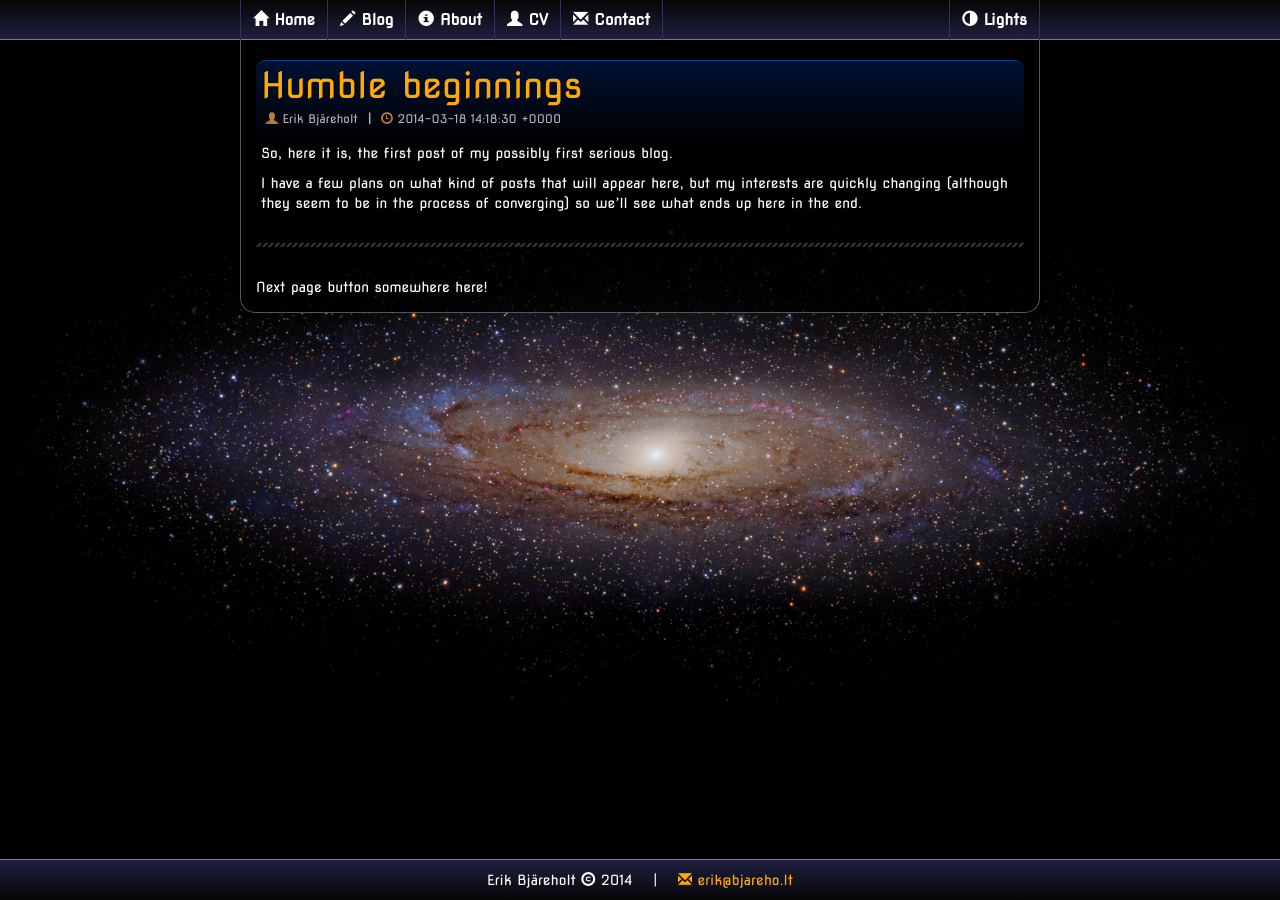
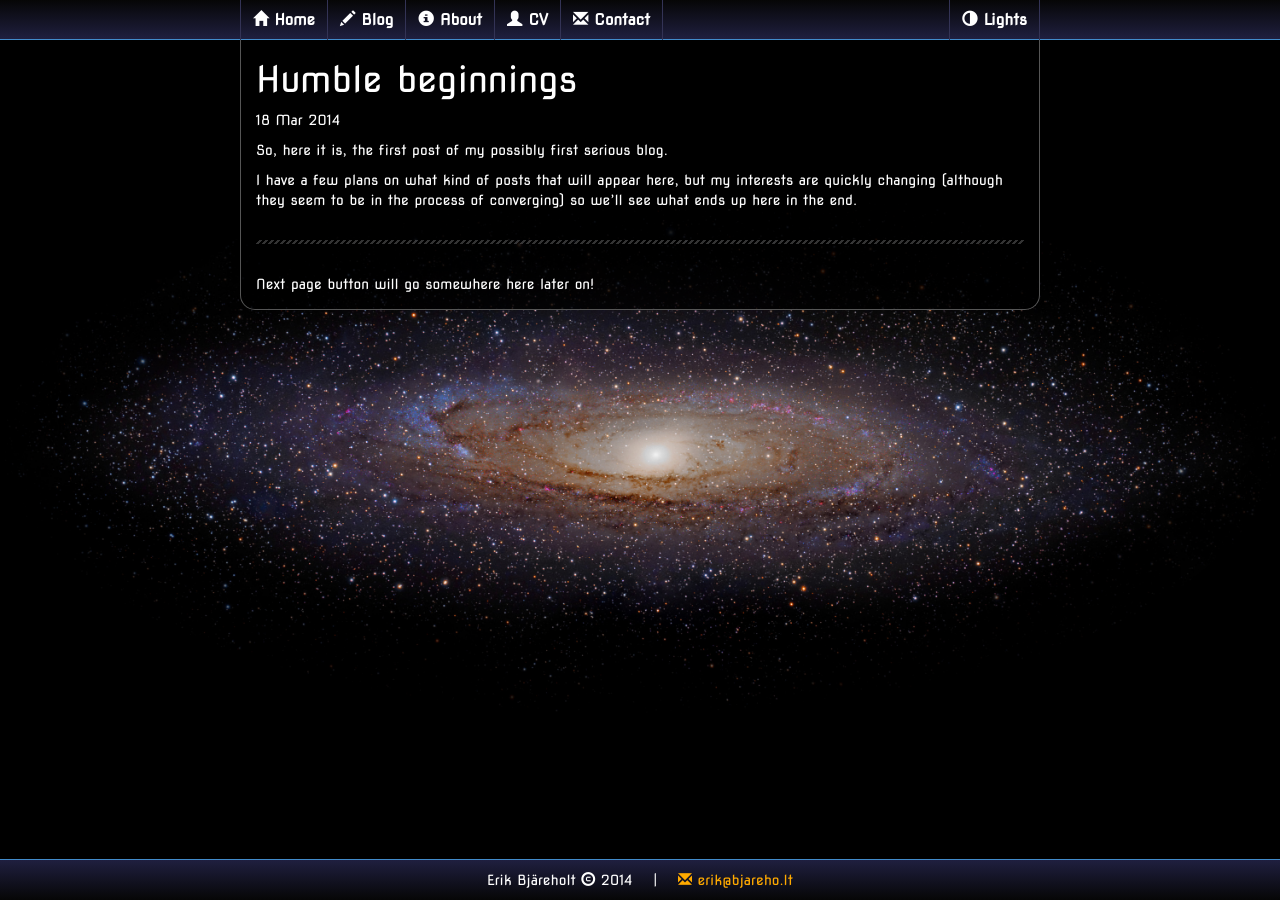
Before and after one commit to ErikBjare/ErikBjare.github.io, a Jekyll site: the page built from blog/index.html, in a window 1280 px wide. Built offline with Jekyll 4.4.1, drawn with Linux system fonts in a browser that asks for light colours; nearby versions of some CDN libraries; Markdown is read by kramdown in place of the engine named in the settings.

Commit message:
Minor corrections

```diff
--- a/blog/index.html
+++ b/blog/index.html
@@ -3,9 +3,16 @@
 title: Blog - Erik.Bjareho.lt
 ---
 
-{% for page in site.posts %}
-    {% include post.html content=page.content %}
+{% for post in site.posts %}
+    <h1>{{ post.title }}</h1>
+    <p class="meta">{{ post.date | date_to_string }}</p>
+
+    <div class="post">
+        {{ post.content }}
+    </div>
+
     <hr>
+
 {% endfor %}
 
-Next page button somewhere here!
+Next page button will go somewhere here later on!
```
Also changed, not shown: _drafts/2014-03-18-testing.md (renamed from _drafts/2014-03-18-testing.markdown), _drafts/2014-03-18-welcome-to-jekyll.md (renamed from _drafts/2014-03-18-welcome-to-jekyll.markdown), _posts/2014-03-18-humble-beginnings.md (renamed from _posts/2014-03-18-humble-beginnings.markdown).
